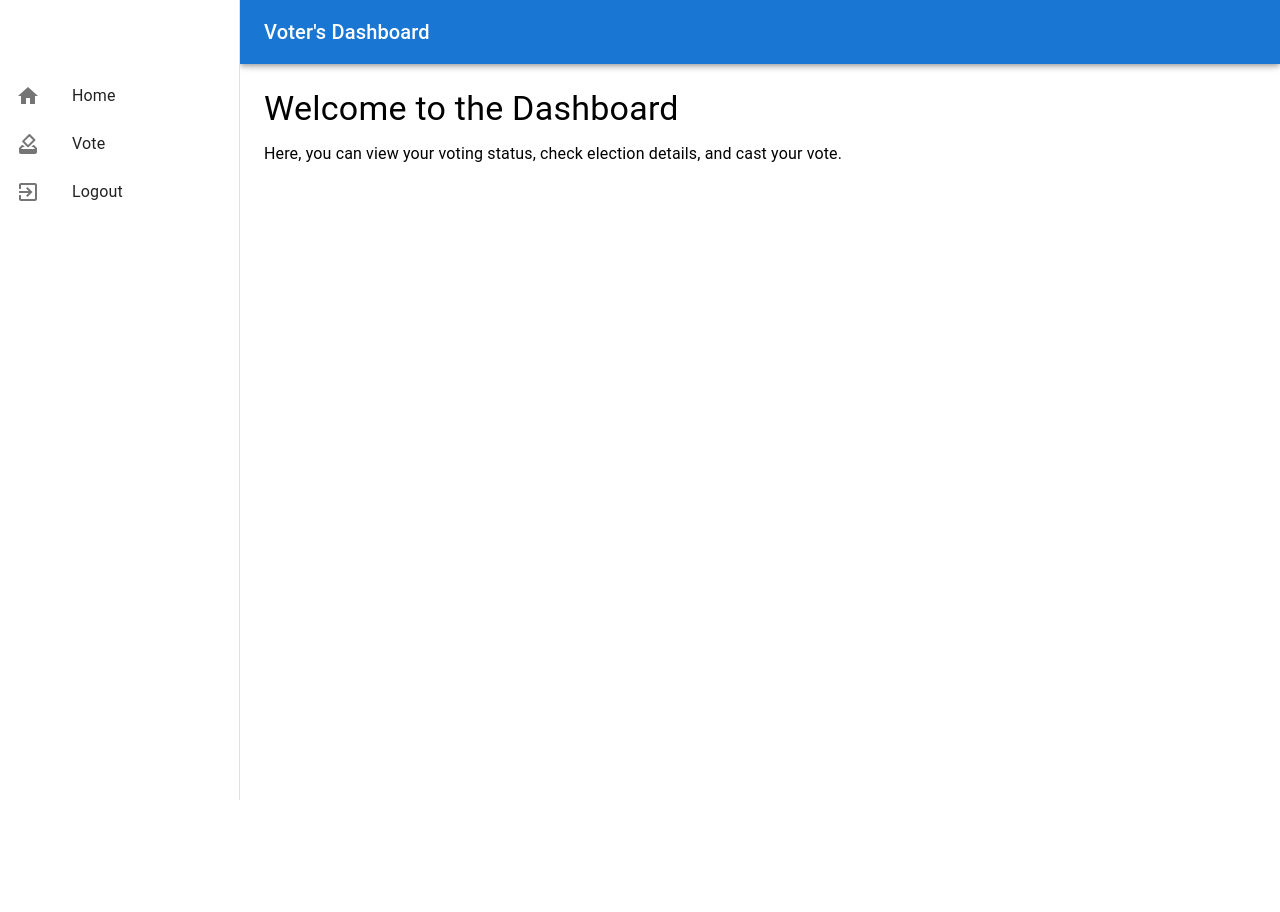
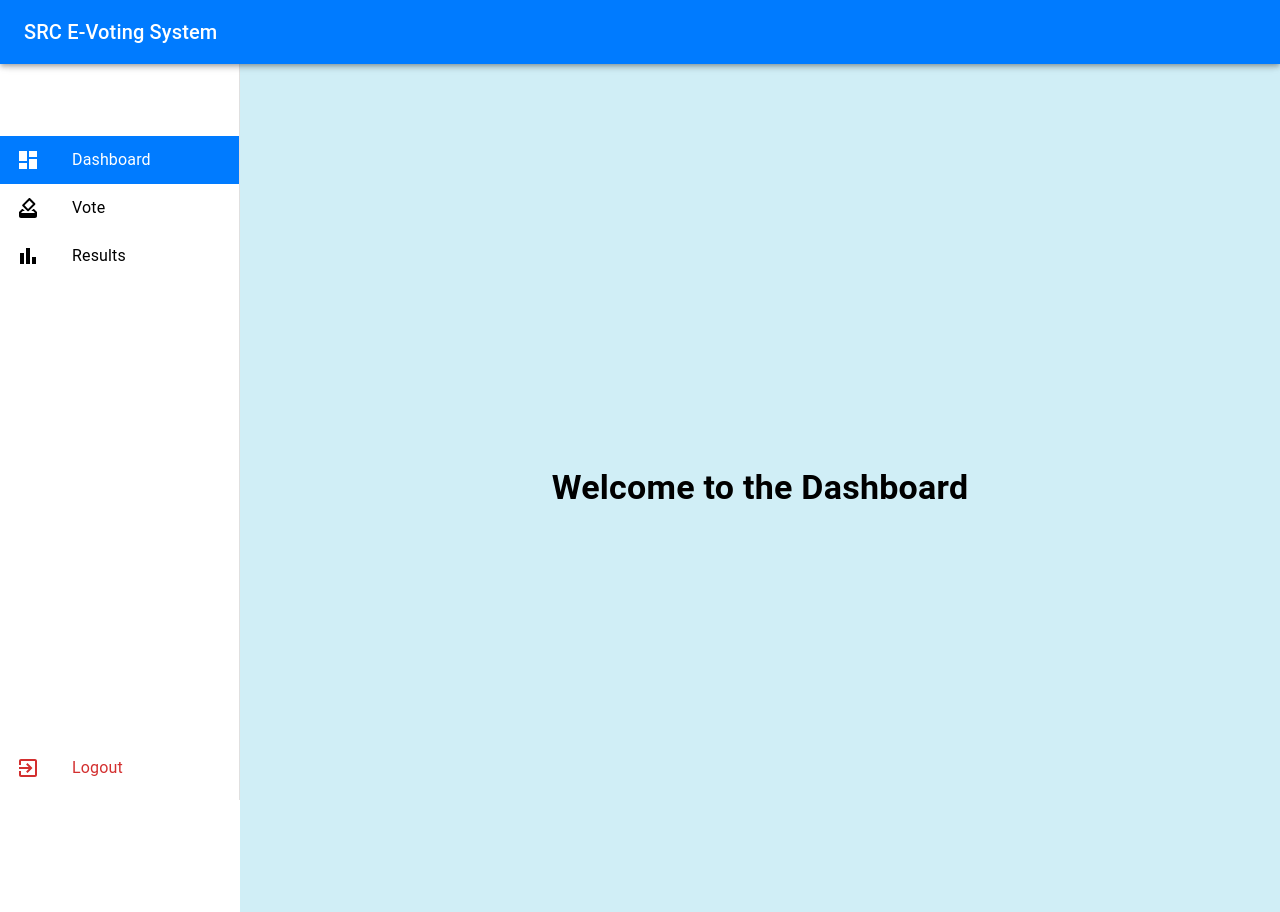
Before and after one commit to NigelMupira/g3-src-evoting-system-v0, a React (Create React App) app: page /dashboard in a window 1280 px wide. Before the commit the page ends 800 px from the top, so only its background shows below. Built offline with nearby package versions, Linux system fonts and the light colour scheme.

Commit message:
Dashboard Enhancements
Enhance Dashboard with active tab navigation and improved layout.

```diff
--- a/src/pages/Dashboard.js
+++ b/src/pages/Dashboard.js
@@ -1,57 +1,67 @@
-import React from "react";
-import { Box, AppBar, Toolbar, Typography, Drawer, List, ListItem, ListItemIcon, ListItemText} from "@mui/material";
-import { Home, HowToVote, ExitToApp } from "@mui/icons-material";
-import { useNavigate } from "react-router-dom";
+import React, { useState } from "react";
+import { Box, AppBar, Toolbar, Typography, Drawer, List, ListItem, ListItemIcon, ListItemText } from "@mui/material";
+import { Dashboard as DashboardIcon, HowToVote, BarChart, ExitToApp } from "@mui/icons-material";
 
 const drawerWidth = 240;
 
 const Dashboard = () => {
-  const navigate = useNavigate();
+  const [activeTab, setActiveTab] = useState("Dashboard");
 
   return (
     <Box sx={{ display: "flex", minHeight: "100vh" }}>
+      {/* Top Bar */}
+      <AppBar position="fixed" sx={{ width: "100%", backgroundColor: "#007bff", zIndex: (theme) => theme.zIndex.drawer + 1 }}>
+        <Toolbar>
+          <Typography variant="h6" noWrap component="div">
+            SRC E-Voting System
+          </Typography>
+        </Toolbar>
+      </AppBar>
+
       {/* Sidebar Navigation */}
       <Drawer
         variant="permanent"
         sx={{
           width: drawerWidth,
           flexShrink: 0,
-          [`& .MuiDrawer-paper`]: { width: drawerWidth, boxSizing: "border-box" },
+          [`& .MuiDrawer-paper`]: { width: drawerWidth, boxSizing: "border-box", backgroundColor: "white", mt: 8, display: "flex", flexDirection: "column", height: "calc(100vh - 64px)", justifyContent: "space-between" },
         }}
       >
+        <Box>
           <Toolbar />
           <List>
-          <ListItem button onClick={() => navigate("/")}>
-            <ListItemIcon><Home /></ListItemIcon>
-            <ListItemText primary="Home" />
+            <ListItem button onClick={() => setActiveTab("Dashboard")} sx={{ backgroundColor: activeTab === "Dashboard" ? "#007bff" : "transparent", color: activeTab === "Dashboard" ? "white" : "black" }}>
+              <ListItemIcon sx={{ color: activeTab === "Dashboard" ? "white" : "black" }}><DashboardIcon /></ListItemIcon>
+              <ListItemText primary="Dashboard" />
             </ListItem>
-          <ListItem button onClick={() => navigate("/vote")}>
-            <ListItemIcon><HowToVote /></ListItemIcon>
+            <ListItem button onClick={() => setActiveTab("Vote")} sx={{ backgroundColor: activeTab === "Vote" ? "#007bff" : "transparent", color: activeTab === "Vote" ? "white" : "black" }}>
+              <ListItemIcon sx={{ color: activeTab === "Vote" ? "white" : "black" }}><HowToVote /></ListItemIcon>
               <ListItemText primary="Vote" />
             </ListItem>
-          <ListItem button onClick={() => navigate("/logout")}>
-            <ListItemIcon><ExitToApp /></ListItemIcon>
+            <ListItem button onClick={() => setActiveTab("Results")} sx={{ backgroundColor: activeTab === "Results" ? "#007bff" : "transparent", color: activeTab === "Results" ? "white" : "black" }}>
+              <ListItemIcon sx={{ color: activeTab === "Results" ? "white" : "black" }}><BarChart /></ListItemIcon>
+              <ListItemText primary="Results" />
+            </ListItem>
+          </List>
+        </Box>
+        <Box>
+          <List>
+            <ListItem button onClick={() => setActiveTab("Logout")} sx={{ color: "#d32f2f" }}>
+              <ListItemIcon sx={{ color: "#d32f2f" }}><ExitToApp /></ListItemIcon>
               <ListItemText primary="Logout" />
             </ListItem>
           </List>
+        </Box>
       </Drawer>
 
       {/* Main Content */}
-      <Box sx={{ flexGrow: 1, display: "flex", flexDirection: "column" }}>
-        <AppBar position="fixed" sx={{ width: `calc(100% - ${drawerWidth}px)`, ml: `${drawerWidth}px` }}>
-          <Toolbar>
-            <Typography variant="h6" noWrap component="div">
-              Voter's Dashboard
-            </Typography>
-          </Toolbar>
-        </AppBar>
-
-        <Box sx={{ flexGrow: 1, p: 3, mt: 8 }}>
-          <Typography variant="h4" gutterBottom>
-            Welcome to the Dashboard
-          </Typography>
-          <Typography>
-            Here, you can view your voting status, check election details, and cast your vote.
+      <Box sx={{ flexGrow: 1, display: "flex", flexDirection: "column", pt: 8 }}>
+        <Box sx={{ flexGrow: 1, p: 3, display: "flex", justifyContent: "center", alignItems: "center", backgroundColor: "rgba(100, 200, 225, 0.3)", minHeight: "100vh" }}>
+          <Typography variant="h4" fontWeight="bold">
+            {activeTab === "Dashboard" ? "Welcome to the Dashboard" :
+             activeTab === "Vote" ? "Cast Your Vote Here" :
+             activeTab === "Results" ? "Election Results" :
+             "Logging Out..."}
           </Typography>
         </Box>
       </Box>
```
Lines whose indentation alone changed are shown as unchanged.
